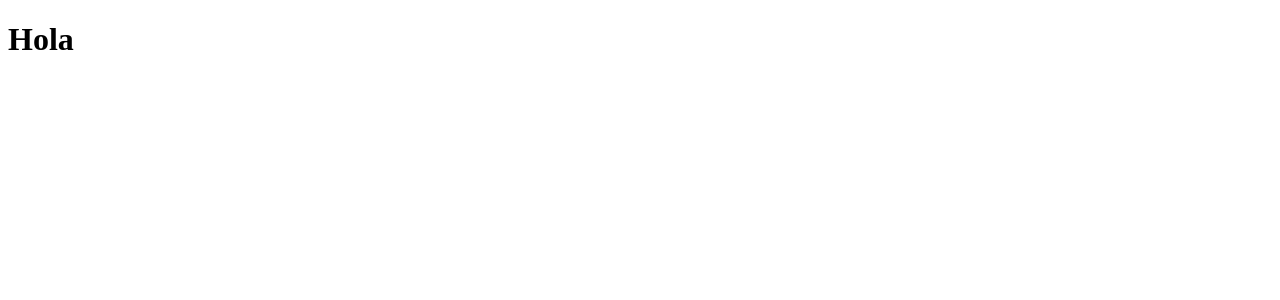
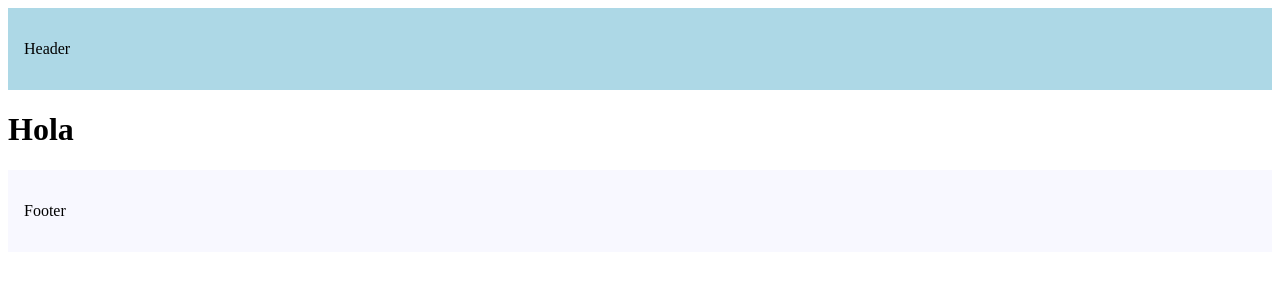
Before and after one commit to mariagarciaM3d/NextPracticas, a Next.js app in the folder routing-demo/: page / in a window 1280 px wide. Shown: the top 300 px of the page. Built offline with nearby package versions, Linux system fonts and the light colour scheme.

Commit message:
custom layout

```diff
--- a/routing-demo/src/app/layout.tsx
+++ b/routing-demo/src/app/layout.tsx
@@ -1,4 +1,4 @@
-import { Children } from "react"
+// import { Children } from "react"
 
 export const metadata = {
     title: 'Next.js',
@@ -13,7 +13,14 @@
     return (
         <html lang="en">
             <body>
+                <header style={{backgroundColor: 'lightblue', padding: '1rem'}}>
+                    <p>Header</p>
+                </header>
                 {children}
+                <footer style={{backgroundColor: 'ghostwhite', padding: '1rem'}}>
+                    <p>Footer</p>
+
+                </footer>
             </body>
         </html>
 
```
Also changed, not shown: routing-demo/src/app/products/[productId]/layout.tsx (added, +12 -0 lines).
